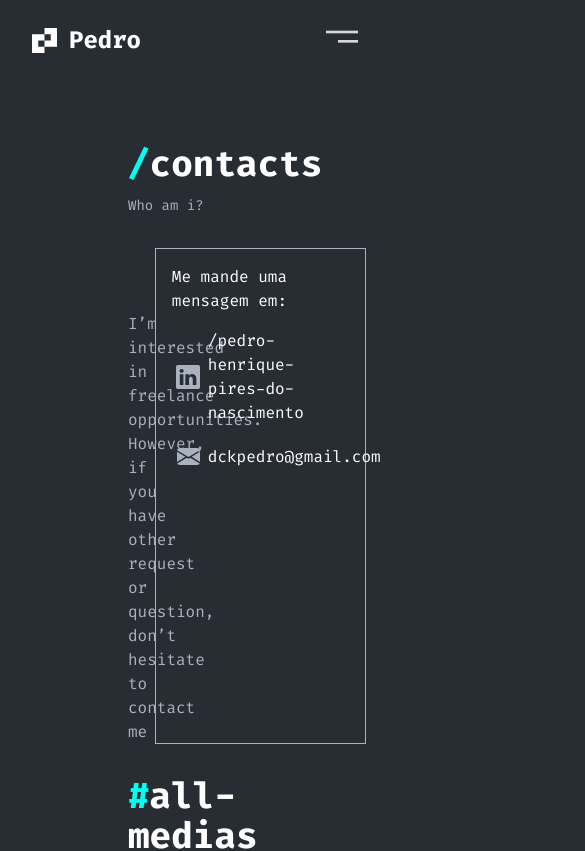
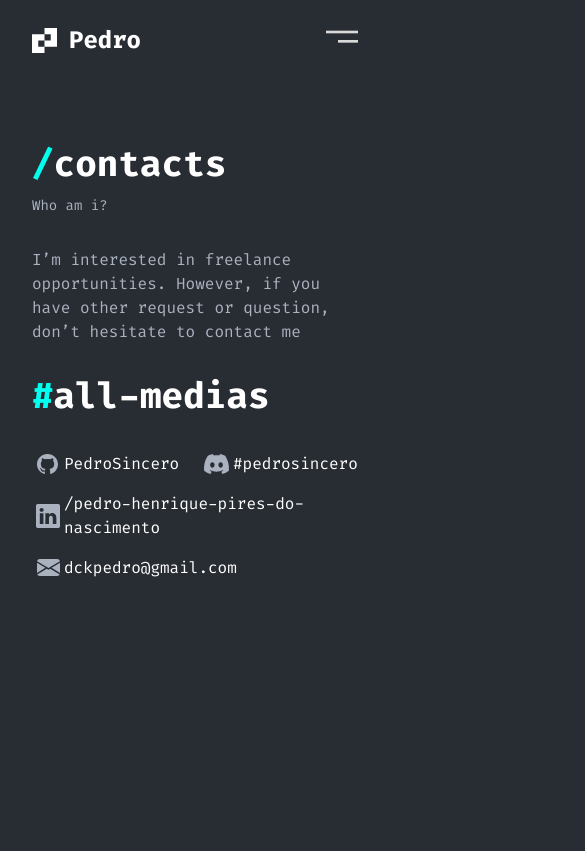
Before and after one commit to PedroSincero/Portfolio, a React (Vite) app: page /contact in a window 390 px wide. Shown: the top 851 px of the page, 585 px wide, since content can reach past the window. Built offline with nearby package versions, Linux system fonts and the light colour scheme.

Commit message:
finalizando mobile de contact

```diff
--- a/src/pages/Contacts/AllMedias/index.jsx
+++ b/src/pages/Contacts/AllMedias/index.jsx
@@ -8,12 +8,20 @@ export default function AllMedias() {
   return (
     <div>
       <Title title={"all-medias"} span={"#"} />
-      <div className="flex gap-3 items-center">
-        <img src={Github} alt="Linkedin Logo" /> PedroSincero
-        <img src={Discord} alt="Linkedin Logo" /> #pedrosincero
-        <img src={Linkedin} alt="Linkedin Logo" />{" "}
-        /pedro-henrique-pires-do-nascimento
-        <img src={Email} alt="Linkedin Logo" /> dckpedro@gmail.com
+      <div className=" grid grid-cols-2 lg:flex gap-3 items-center">
+        <div className="flex items-center">
+          <img src={Github} alt="Linkedin Logo" /> <span> PedroSincero </span>
+        </div>
+        <div className="flex items-center">
+          <img src={Discord} alt="Linkedin Logo" /> <span> #pedrosincero </span>
+        </div>
+        <div className="flex items-center col-span-2">
+          <img src={Linkedin} alt="Linkedin Logo" />{" "}
+          <span> /pedro-henrique-pires-do-nascimento</span>
+        </div>
+        <div className="flex items-center">
+          <img src={Email} alt="Linkedin Logo" /> <pan>dckpedro@gmail.com</pan>
+        </div>
       </div>
     </div>
   );
--- a/src/pages/Contacts/Contact/index.jsx
+++ b/src/pages/Contacts/Contact/index.jsx
@@ -9,8 +9,8 @@ export default function Contact() {
     <div>
       <Title title={"contacts"} span={"/"} subTitle={"Who am i?"} />
       <div className="flex justify-between">
-        <div className="w-1/5 text-secondary pt-16">{text}</div>
-        <div className=" inline-flex p-4 flex-col items-start gap-4 border border-secondary">
+        <div className="lg:w-1/5 text-secondary lg:pt-16">{text}</div>
+        <div className="hidden lg:inline-flex p-4 flex-col items-start gap-4 border border-secondary">
           <p>Me mande uma mensagem em: </p>
           <div className="flex items-center gap-1">
             <img src={Linkedin} alt="Linkedin Logo" />
--- a/src/pages/Contacts/index.jsx
+++ b/src/pages/Contacts/index.jsx
@@ -4,7 +4,7 @@ import Contact from "./Contact";
 export default function Contacts() {
   return (
     <div>
-      <div className="py-8  px-32 min-[1920px]:px-48">
+      <div className="py-8 px-8 lg:px-32 min-[1920px]:px-48">
         <Contact />
         <AllMedias />
       </div>
```
